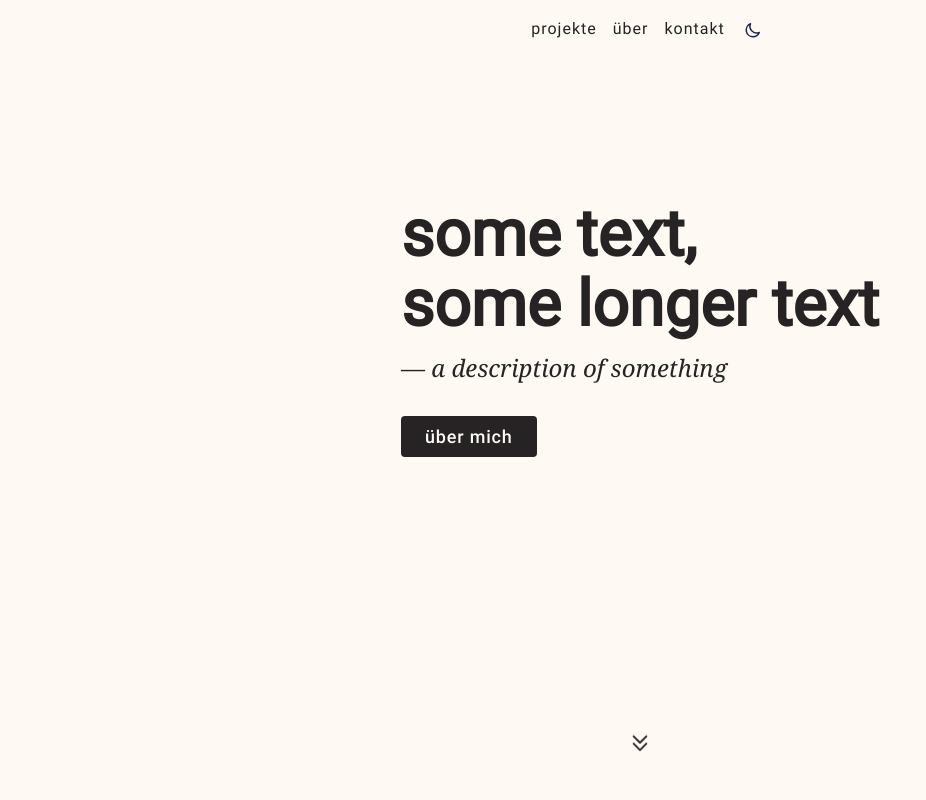
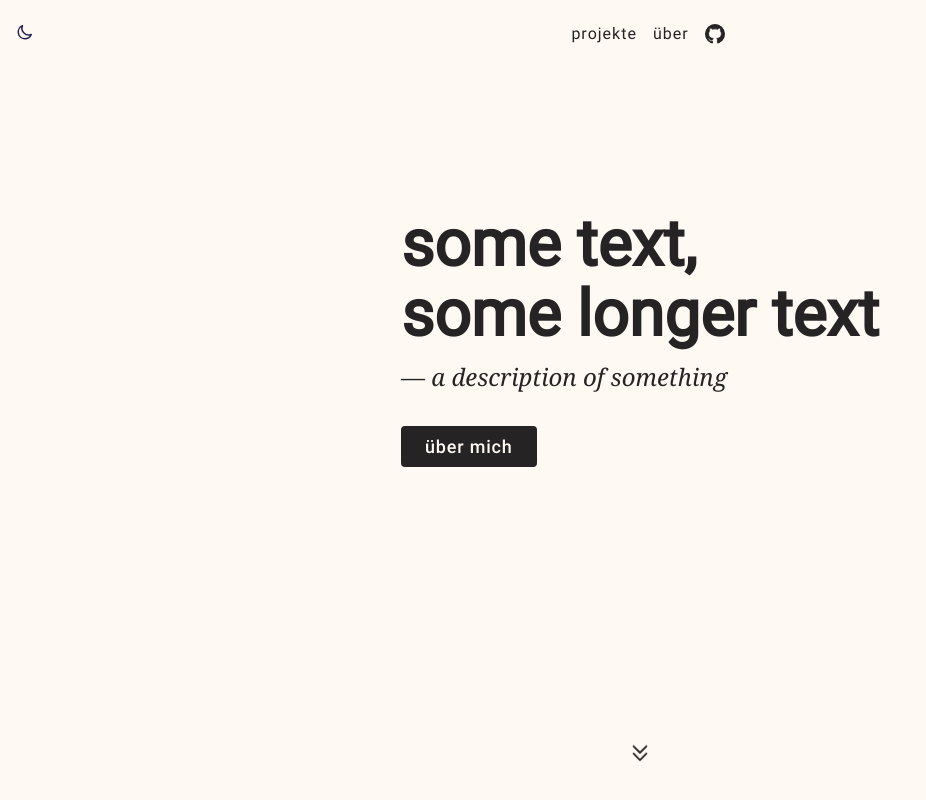
Before and after one commit to jamawe/portfolio, a Vue app: page / in a window 1280 px wide. Shown: the top 800 px of the page, without its empty margins (0-926 px from the left). Built offline with nearby package versions, Linux system fonts and the light colour scheme.

Commit message:
refactor: Restructure navbar items in order for theme toggle button to always be displayed

```diff
--- a/src/components/Navbar.vue
+++ b/src/components/Navbar.vue
@@ -5,6 +5,7 @@ import IconMenu from './icons/IconMenu.vue';
 import IconClose from './icons/IconClose.vue';
 import IconMoon from './icons/IconMoon.vue';
 import IconSun from './icons/IconSun.vue';
+import IconGitHub from './icons/IconGitHub.vue';
 
 let showMenu = ref(false);
 const route = useRoute();
@@ -54,7 +55,14 @@ watch(
 
 <template>
     <nav class="navbar" :class="{'navbar--scrolled': scrolled}">
-        <!-- <div class="navbar__brand">BrandName</div> -->
+        <div class="navbar__brand">
+            <button v-if="!darkTheme" @click="toggleTheme" class="navbar__list__item__button" type="button" data-theme="dark" title="Zu dunklem Modus wechseln">
+                <IconMoon class="navbar__list__item__button__icon navbar__list__item__button__icon" />
+            </button>
+            <button v-else-if="darkTheme" @click="toggleTheme" class="navbar__list__item__button" type="button" data-theme="light" title="Zu hellem Modus wechseln">
+                <IconSun class="navbar__list__item__button__icon navbar__list__item__button__icon" />
+            </button>
+        </div>
          <div class="navbar__toggle">
             <Transition name="slide-down" mode="out-in">
                 <button v-if="!showMenu" @click="showMenu = !showMenu" class="navbar__toggle__button" type="button">
@@ -76,19 +84,22 @@ watch(
                 <li @click="showMenu = !showMenu" class="navbar__list__item">
                     <router-link class="navbar__list__item__link" :to="{ name: 'about' }" title="Über mich">Über</router-link>
                 </li>
-                <li @click="showMenu = !showMenu" class="navbar__list__item">
-                    <router-link class="navbar__list__item__link" :to="{ name: 'contact' }" title="Kontakt">Kontakt</router-link>
+                <li class="navbar__list__item">
+                    <a href="#" class="navbar__list__item__link navbar__list__item__link--no-effect">
+                        <IconGitHub class="navbar__list__item__link__icon" />
+                    </a>
                 </li>
-                <li v-if="!darkTheme" class="navbar__list__item">
+                <!-- <li v-if="!darkTheme" class="navbar__list__item">
                     <button @click="toggleTheme" class="navbar__list__item__button" type="button" data-theme="dark" title="Zu dunklem Modus wechseln">
                         <IconMoon class="navbar__list__item__button__icon navbar__list__item__button__icon" />
                     </button>
-                </li>
-                <li v-if="darkTheme" class="navbar__list__item">
+                </li> -->
+                <!-- <li v-if="darkTheme" class="navbar__list__item">
                     <button @click="toggleTheme" class="navbar__list__item__button" type="button" data-theme="light" title="Zu hellem Modus wechseln">
                         <IconSun class="navbar__list__item__button__icon navbar__list__item__button__icon" />
                     </button>
-                </li>
+                </li> -->
+
             </ul>
 
 
@@ -97,6 +108,7 @@ watch(
 
 <style lang="scss">
    .navbar {
+        position: relative;
         display: flex;
         align-items: center;
         flex-wrap: wrap;
@@ -114,9 +126,12 @@ watch(
             backdrop-filter: blur(15px);
         }
 
-        // &__brand {
-        //     width: 20%; /* toggle: 80, button: float right */
-        // }
+        &__brand {
+            position: absolute;
+            top: 18px;
+            left: 12.5px;
+            width: 20%; /* toggle: 80, button: float right */
+        }
 
         &__toggle {
             position: relative;
@@ -198,6 +213,11 @@ watch(
                     text-transform: lowercase;
                     letter-spacing: .0625rem;
 
+                    &__icon {
+                        border-radius: 50%;
+                        margin-top: .5rem;
+                    }
+
                     &::after {
                         content: '';
                         position: absolute;
@@ -213,7 +233,25 @@ watch(
                     &:hover::after {
                         transform: scale(1);
                     }
+
+                    &--no-effect::after {
+                        content: '';
+                        position: absolute;
+                        bottom: 0;
+                        left: 0;
+                        right: 0;
+                        height: 0;
+                        background: transparent;
+                        transform: scale(0);
+                        transition: transform 150ms ease-in-out;
+                    }
+
+                    // &--no-effect:hover {
+                        // TODO color
+                    // }
                 }
+
+                // &__link
 
                 &__button {
                     position: relative;
--- a/src/components/icons/IconGitHub.vue
+++ b/src/components/icons/IconGitHub.vue
@@ -1,5 +1,5 @@
 <template>
-    <svg xmlns="http://www.w3.org/2000/svg" width="28" height="28" viewBox="0 0 24 24" stroke="currentColor" fill="currentColor">
+    <svg xmlns="http://www.w3.org/2000/svg" width="20" height="20" viewBox="0 0 24 24" stroke="currentColor" fill="currentColor">
         <path d="M12 0c-6.626 0-12 5.373-12 12 0 5.302 3.438 9.8 8.207 11.387.599.111.793-.261.793-.577v-2.234c-3.338.726-4.033-1.416-4.033-1.416-.546-1.387-1.333-1.756-1.333-1.756-1.089-.745.083-.729.083-.729 1.205.084 1.839 1.237 1.839 1.237 1.07 1.834 2.807 1.304 3.492.997.107-.775.418-1.305.762-1.604-2.665-.305-5.467-1.334-5.467-5.931 0-1.311.469-2.381 1.236-3.221-.124-.303-.535-1.524.117-3.176 0 0 1.008-.322 3.301 1.23.957-.266 1.983-.399 3.003-.404 1.02.005 2.047.138 3.006.404 2.291-1.552 3.297-1.23 3.297-1.23.653 1.653.242 2.874.118 3.176.77.84 1.235 1.911 1.235 3.221 0 4.609-2.807 5.624-5.479 5.921.43.372.823 1.102.823 2.222v3.293c0 .319.192.694.801.576 4.765-1.589 8.199-6.086 8.199-11.386 0-6.627-5.373-12-12-12z"/>
     </svg>
 </template>
```
